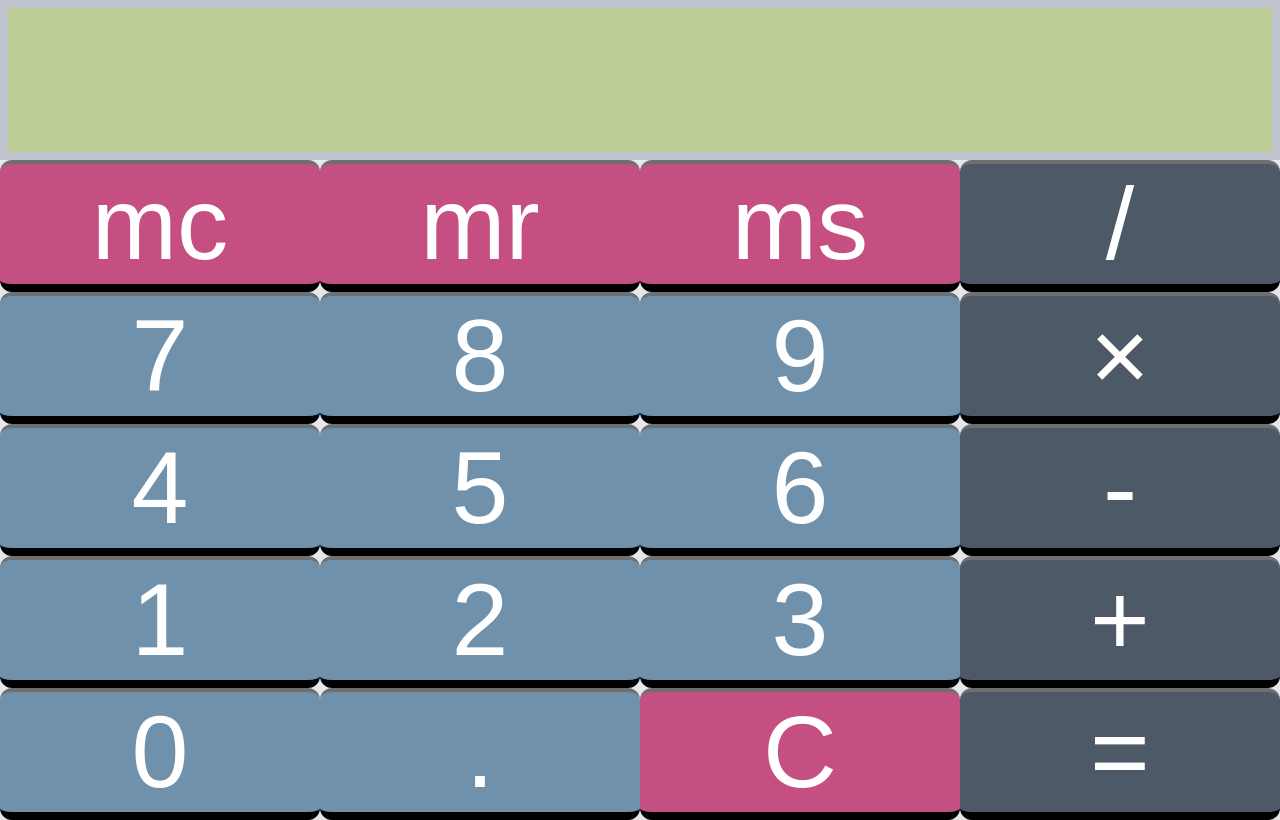
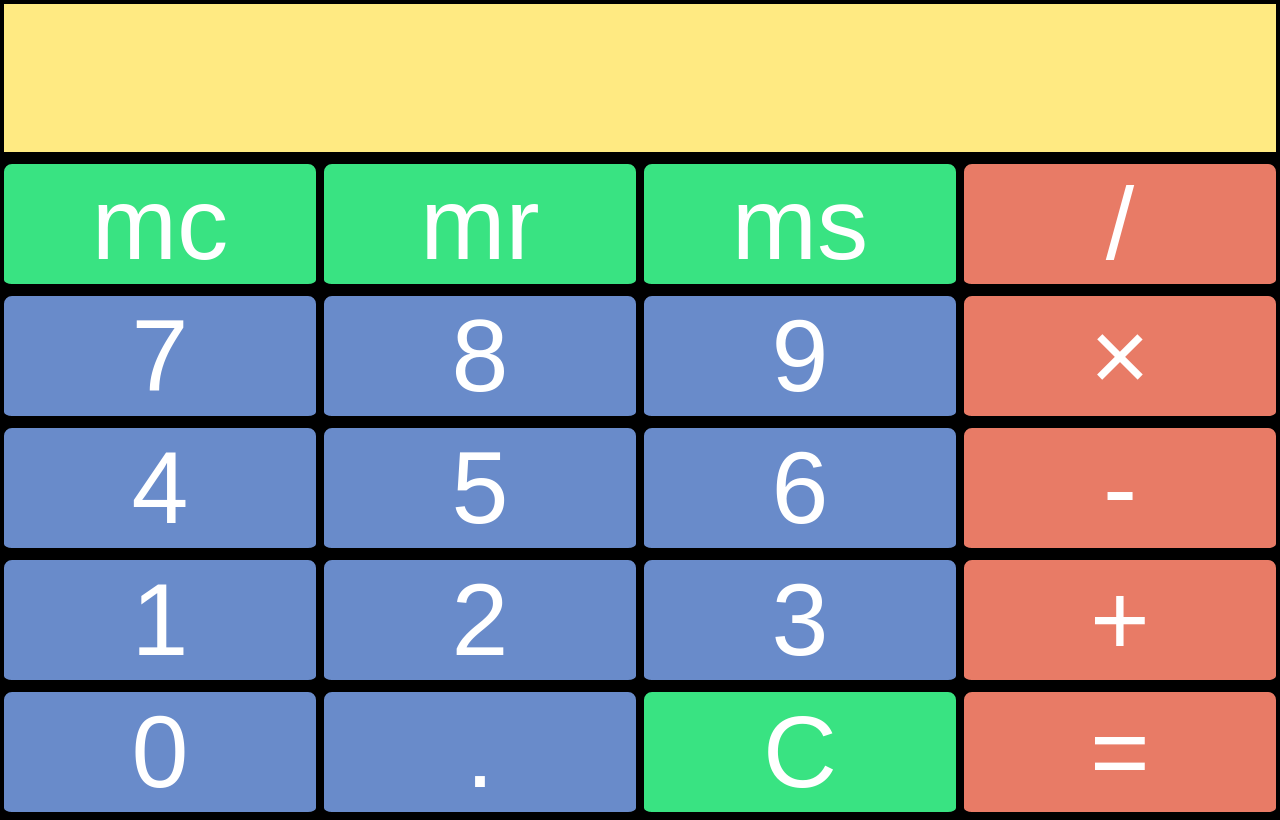
Before and after one commit to tyzhou05/calculator, a plain HTML site: page index.html in a window 1280 px wide. Drawn offline with Linux system fonts and the light colour scheme.

Commit message:
version 1.2

```diff
--- a/assets/css/style.css
+++ b/assets/css/style.css
@@ -2,7 +2,7 @@
 
 /* Calculator Box */
 body {
-	background-color: #e5e7ea;
+	background-color: #000000;
 	margin: 0px;
 	height: 80vh;
 	-webkit-user-select: none;
@@ -19,11 +19,15 @@ body {
 	height: 20vh;
 	width: 100%;
 	color: black;
-	background-color: #bccd95;
+	background-color: #FFEA82;
 	font-size: 8vw;
 	text-align: right;
-	border: 8px solid #bfc4ce;
+	border: 8px solid;
 	padding: 0px;
+	border-bottom: black 8px solid;
+	border-top: 4px #000000 solid;
+	border-right:4px #000000 solid;
+	border-left:4px #000000 solid;
 }
 
 /* Calculator Buttons */
@@ -49,33 +53,39 @@ body {
 }
 .button.function {
 	color: white;
-	background-color: #c64f81;
+	background-color: #39E382;
 	border-bottom: black 8px solid;
-	border-top: 4px #6f6f6f solid;
+	border-top: 4px #000000 solid;
+	border-right:4px #000000 solid;
+	border-left:4px #000000 solid;
 }
 .button.operator {
 	color: white;
-	background-color: #4d5966;
+	background-color: #E87B66;
 	border-bottom: black 8px solid;
-	border-top: 4px #6f6f6f solid;
+	border-top: 4px #000000 solid;
+	border-right:4px #000000 solid;
+	border-left:4px #000000 solid;
 }
 .button.number {
 	color: white;
-	background-color: #7091ab;
+	background-color: #698BCA;
 	border-bottom: black 8px solid;
-	border-top: 4px #6f6f6f solid;
+	border-top: 4px #000000 solid;
+	border-right:4px #000000 solid;
+	border-left:4px #000000 solid;
 }
 
 /* Simulate Button Press */
 .function:active {
 	border-top: black 8px solid;
-	border-bottom: 4px #6f6f6f solid;
+	border-bottom: 4px #000000 solid;
 }
 .operator:active {
 	border-top: black 8px solid;
-	border-bottom: #303030 4px solid;
+	border-bottom: #000000 4px solid;
 }
 .number:active {
 	border-top: black 8px solid;
-	border-bottom: 4px #6f6f6f solid;
+	border-bottom: 4px #000000 solid;
 }
```
Also changed, not shown: 1 other file.
